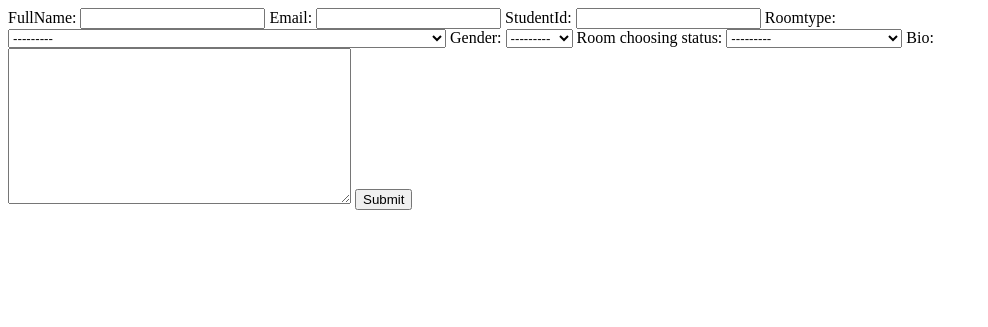
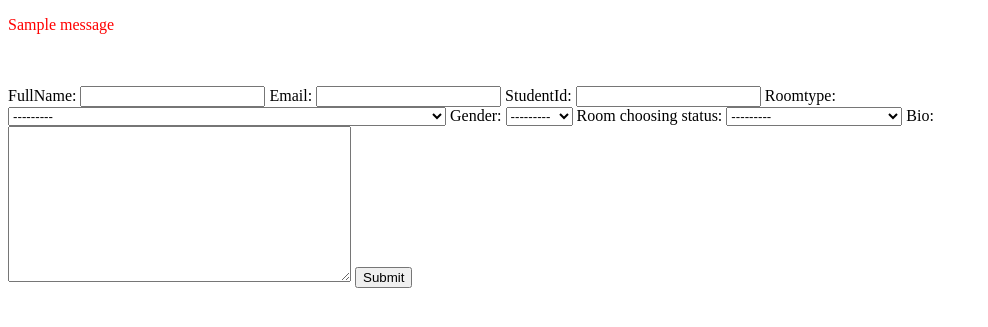
Before and after one commit to python-benedict/berlProject, a Django app: page / in a window 1280 px wide. Shown: the top 327 px of the page, without its empty margins (0-988 px from the left). Run offline with Django 4.2, Linux system fonts and the light colour scheme; tables that the repository leaves empty hold one stand-in row (values such as "Sample post"); one stand-in notice (Sample message) is shown.

Commit message:
added messages to the view and templates for the manually selected people

```diff
--- a/berlApp/views.py
+++ b/berlApp/views.py
@@ -15,6 +15,9 @@ def detaileduser(request):
             if user.room_choosing_status == DetailedUser.choose_for_me:
                 if (auto_check_add_user_to_room(user)):
                     messages.success(request, "Successfully allocated to a room")
+                else:
+                    messages.info(request, 'We were not able to find a perfect room for you so manually choose one')
+            #Redirecting user to manual room selection page
             else:
                 pass
 
--- a/templates/detaileduser.html
+++ b/templates/detaileduser.html
@@ -7,8 +7,14 @@
     <title>Detailed User</title>
 </head>
 <body>
+    {% for message in messages%}
+        <p style="color: red;">{{message}}</p>
+    {% endfor %}
+
+    <br><br>
     <form method="POST">
         {% csrf_token %}
+
         {{form}}
         <button type="submit">Submit</button>
     </form>
```
Also changed, not shown: db.sqlite3.
